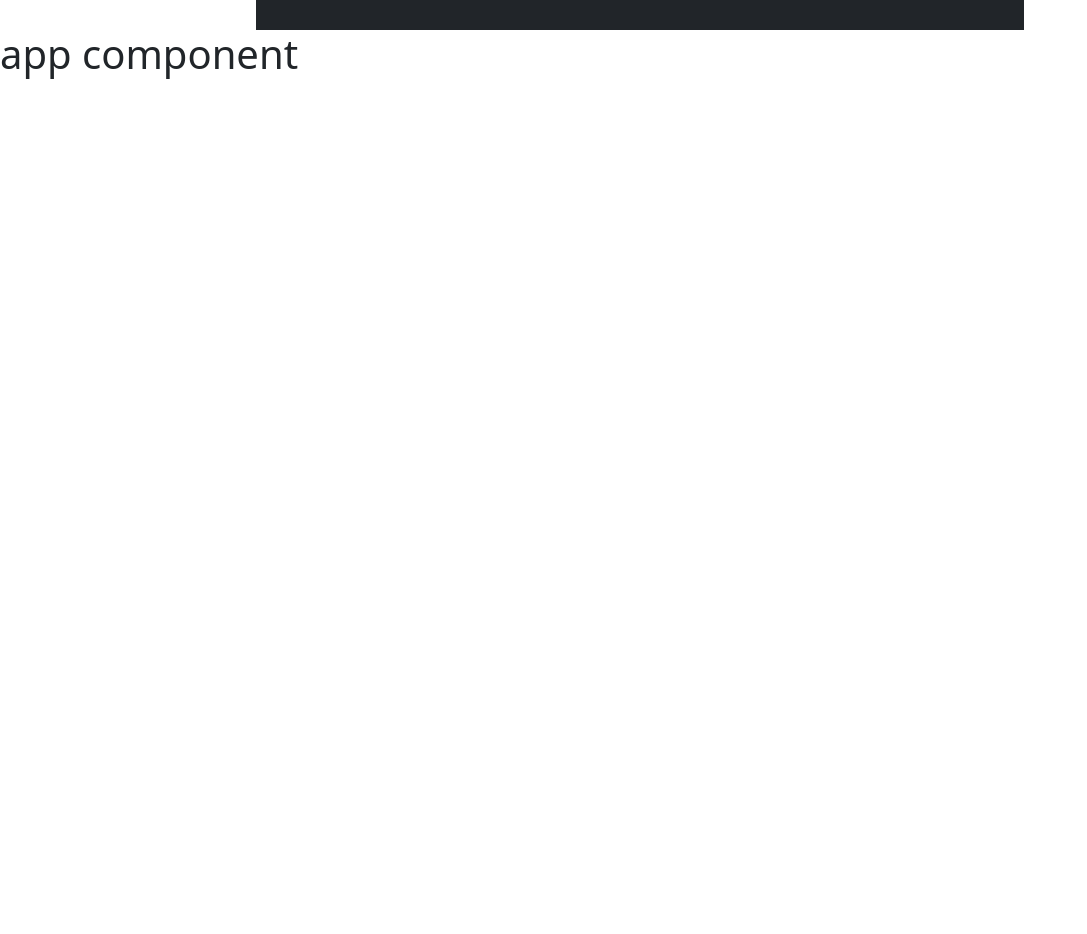
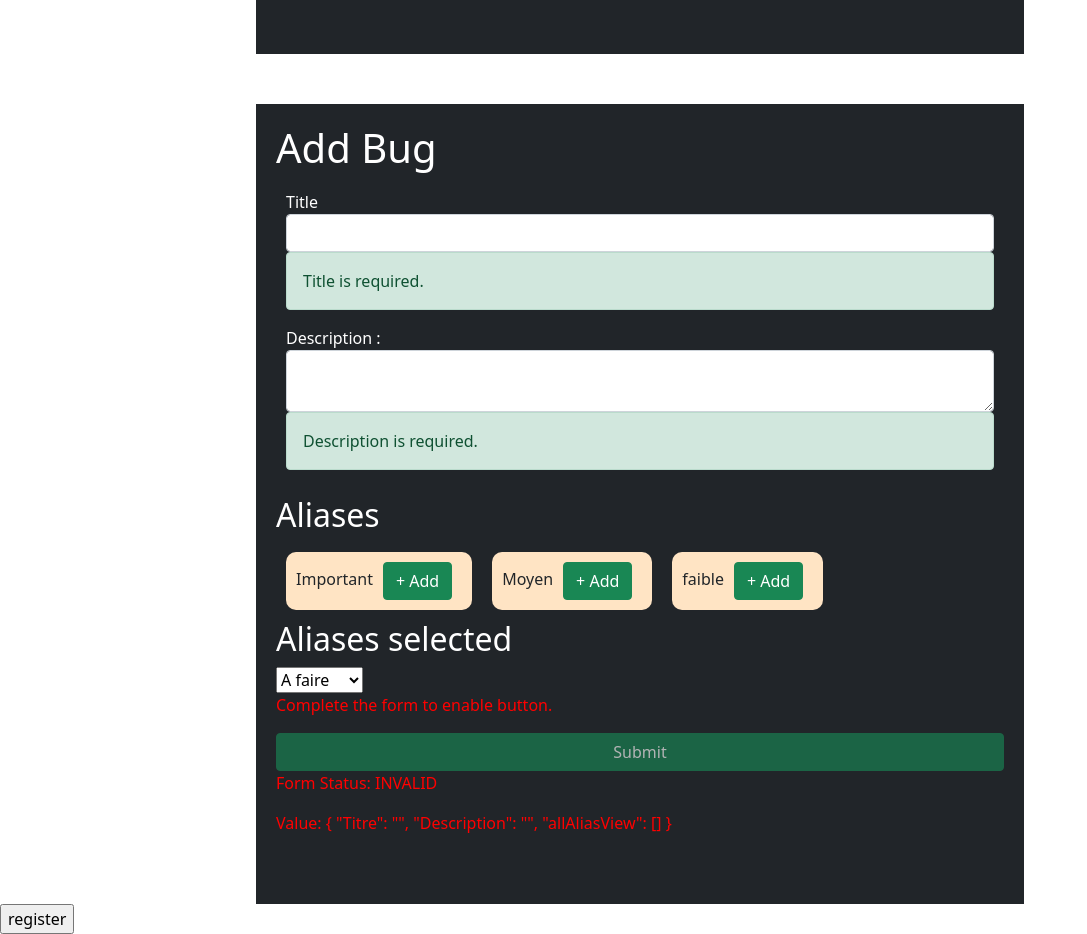
Before and after one commit to JeRimes/BugTracker, an Angular app: page /addbug in a window 1280 px wide. Before the commit this address led to /. Shown: the part 820-1754 px from the top of the page, without its empty margins (0-1087 px from the left). Before the commit the page ends 914 px from the top, so only its background shows below. Built offline with nearby package versions, Linux system fonts and the light colour scheme.

Commit message:
AddRouterAndService

```diff
--- a/src/app/add/add.component.scss
+++ b/src/app/add/add.component.scss
@@ -7,10 +7,8 @@ p{
 }
 .flex{
     width:50vw;
-    height: 100vh;
     margin:50px auto 0px auto;
     padding:10px;
-
 }
 .flex-container{
     padding:10px;
--- a/src/app/addbug/addbug.component.html
+++ b/src/app/addbug/addbug.component.html
@@ -32,6 +32,10 @@
 
             </div>
         </div>
+    <select>
+        <option *ngFor="let l of listStatus; let index = index;">{{l}}</option>
+    </select>
+
       </form>
 
       <p>Complete the form to enable button.</p>
--- a/src/app/addbug/addbug.component.scss
+++ b/src/app/addbug/addbug.component.scss
@@ -17,7 +17,7 @@ p{
 .flex-row{
     display: flex;
 }
-h1,h2,h3{
+h1,h2,h3,label{
     color:white
 }
 .badge-label{
--- a/src/app/addbug/addbug.component.ts
+++ b/src/app/addbug/addbug.component.ts
@@ -1,6 +1,9 @@
-import { Component, OnInit, Output, EventEmitter } from '@angular/core';
+import { Component, OnInit, Output, EventEmitter, Injectable } from '@angular/core';
 import { FormBuilder ,FormArray, Validators, FormGroup } from '@angular/forms';
+import { Router, ActivatedRoute, ParamMap } from '@angular/router';
 import { Bug } from '../@shared/models/bug';
+import{ServiceService}from'../service.service';
+
 @Component({
   selector: 'app-addbug',
   templateUrl: './addbug.component.html',
@@ -8,10 +11,11 @@ import { Bug } from '../@shared/models/bug';
 })
 
 export class AddBugComponent implements OnInit {
-  constructor(private fb: FormBuilder) {
+  constructor(private fb: FormBuilder,  private route: ActivatedRoute, public ServiceService: ServiceService) {
     this.createForm();
   }
   AddBugForm:FormGroup;
+
   private createForm(){
     this.AddBugForm = this.fb.group({
       Titre: ['', Validators.required],
@@ -20,11 +24,12 @@ export class AddBugComponent implements OnInit {
       ]),
     });
   }
-
+//une partie du bug
   @Output() BugToSend = new EventEmitter<Partial<Bug>>();
 
 
   listAlias = [{alias: "Important"},{alias:"Moyen"},{alias:"faible"}];
+  listStatus= ["A faire","En cours","Resolue"];
 
   get allAliasView() {
     return this.AddBugForm.get('allAliasView') as FormArray;
@@ -48,8 +53,11 @@ export class AddBugComponent implements OnInit {
     const title = this.AddBugForm.get("Titre").value;
     const description = this.AddBugForm.get("Description").value;
     const alias = this.AddBugForm.get("allAliasView").value;
-    alert(alias);
     this.addNewBug({title:title, description:description, alias:alias});
+
+    this.ServiceService.create(this.AddBugForm.value).subscribe(res=>{
+      alert("Bug created");
+    })
   }
 
   addNewBug(value: Partial<Bug>){
--- a/src/app/app-routing.module.ts
+++ b/src/app/app-routing.module.ts
@@ -1,7 +1,15 @@
 import { NgModule } from '@angular/core';
 import { RouterModule, Routes } from '@angular/router';
 
-const routes: Routes = [];
+//import component
+import { AddBugComponent} from './addbug/addbug.component';
+import { ShowbugComponent } from './showbug/showbug.component';
+import { AppComponent } from './app.component';
+const routes: Routes = [
+  {path: '' , redirectTo: 'AppComponent', pathMatch: 'full'},
+  {path: 'addbug',component:AddBugComponent},
+  {path: 'showbug',component:ShowbugComponent}
+];
 
 @NgModule({
   imports: [RouterModule.forRoot(routes)],
--- a/src/app/app.component.html
+++ b/src/app/app.component.html
@@ -1,12 +1,18 @@
 <!-- <app-add></app-add> -->
 <!-- <app-addbug></app-addbug> -->
+<a routerLink="/addbug" routerLinkActive="active">Create</a>
+<a routerLink="/showbug" routerLinkActive="active">showbug</a>
 <app-addbug (BugToSend)="addBug($event)"></app-addbug>
+
+<app-showbug *ngFor="let bug of bugs"[bug]="bug"></app-showbug>
+
 <router-outlet></router-outlet>
 
-<h1>app component</h1>
-<ul>
-    <li *ngFor="let bug of bugs"><span>Titre : </span>{{bug.title}} <span>| Description : </span>{{bug.description}}
+<input type="button" (click)="register()" value="register">
+
+<!-- <ul>
+    <li *ngFor="let bug of bugs; let index = index;"><span>Titre : </span>{{bug.title}} <span>| Description : </span>{{bug.description}}
         <span>| Alias : </span>{{bug.alias}}
-
+        <button (click)=removeBug(index,bug)>remove</button>
     </li>
-</ul>
+</ul> -->
--- a/src/app/app.component.ts
+++ b/src/app/app.component.ts
@@ -1,17 +1,29 @@
 import { Component } from '@angular/core';
 import {Bug} from './@shared/models/bug'
+import { ActivatedRoute,Router } from '@angular/router';
+
 @Component({
   selector: 'app-root',
   templateUrl: './app.component.html',
   styleUrls: ['./app.component.scss']
 })
 export class AppComponent {
+
+  constructor(private _router:Router){
+  }
+  register():void{
+    this._router.navigate(['add']);
+  }
+
   title = 'BugTracker';
   //bugs :Bug[] =[];
   bugs=[];
   addBug(BugToSend: Partial<Bug>):void {
     this.bugs.push(BugToSend);
   }
-
+  removeBug(index,bug){
+    alert(bug);
+    this.bugs.splice(index,1);
+  }
 
 }
--- /dev/null
+++ b/src/app/service.service.ts
@@ -0,0 +1,26 @@
+import { HttpClient, HttpHeaders } from '@angular/common/http';
+import { Injectable } from '@angular/core';
+import { Observable } from 'rxjs';
+import { catchError } from 'rxjs/operators';
+
+import { Bug } from './@shared/models/bug';
+
+@Injectable({
+  providedIn: 'root'
+})
+export class ServiceService {
+  private apiServer = "https://crudcrud.com/api/b46eaa16d8924aa68e98788cd161526c";
+  constructor(private httpClient: HttpClient) { }
+  httpOptions = {
+    headers: new HttpHeaders({
+      'Content-Type': 'application/json'
+    })
+  }
+  create(bug): Observable<Bug> {
+    return this.httpClient.post<Bug>(this.apiServer + '/addbug/', JSON.stringify(bug), this.httpOptions)
+  }
+  getAll(): Observable<Bug[]> {
+    return this.httpClient.get<Bug[]>(this.apiServer + '/addbug/')
+  }
+
+}
--- /dev/null
+++ b/src/app/showbug/showbug.component.html
@@ -0,0 +1,14 @@
+<div class="row-bug">
+    <div class="flex-container">
+        <div>
+            <label for="title">Titre</label>
+            <input class="card-title" id="title" value="{{bug.title}}"/>
+        <div>
+            <label for="description">Description</label>
+            <input id="description" value="{{bug.description}}" />
+            <span>  Alias : </span>{{bug.alias}}
+        </div>
+      </div>
+</div>
+
+  <link href="https://cdn.jsdelivr.net/npm/bootstrap@5.0.1/dist/css/bootstrap.min.css" rel="stylesheet" integrity="sha384-+0n0xVW2eSR5OomGNYDnhzAbDsOXxcvSN1TPprVMTNDbiYZCxYbOOl7+AMvyTG2x" crossorigin="anonymous">
--- /dev/null
+++ b/src/app/showbug/showbug.component.scss
@@ -0,0 +1,16 @@
+.row-bug{
+    display: flex;
+    margin:10px 0;
+    align-items: center;
+    justify-content: center;
+}
+.flex-container{
+    display: flex;
+    background: #212529;
+    color:white;
+    flex-direction: column;
+    align-items: center;
+    width: 50vw;
+    padding: 20px;
+    border-radius: 10px;
+}
--- /dev/null
+++ b/src/app/showbug/showbug.component.ts
@@ -0,0 +1,23 @@
+import { Component, Input, OnInit } from '@angular/core';
+import { Bug } from '../@shared/models/bug';
+@Component({
+  selector: 'app-showbug',
+  templateUrl: './showbug.component.html',
+  styleUrls: ['./showbug.component.scss'],
+//   template:`
+//   <div class="row-bug">
+//     <div><span class="card-title">Titre : </span>{{bug.title}} </div>
+//     <div>
+//     <span>Description : </span>{{bug.description}} <span>  Alias : </span>{{bug.alias}}
+//     </div>
+//   </div>
+//  `
+})
+export class ShowbugComponent implements OnInit {
+  @Input() bug!: Bug;
+  constructor() { }
+
+  ngOnInit(): void {
+  }
+
+}
```
Also changed, not shown: src/app/app.module.ts (+6 -2 lines), 2 other files (tests, documents, lock files or other folders).
